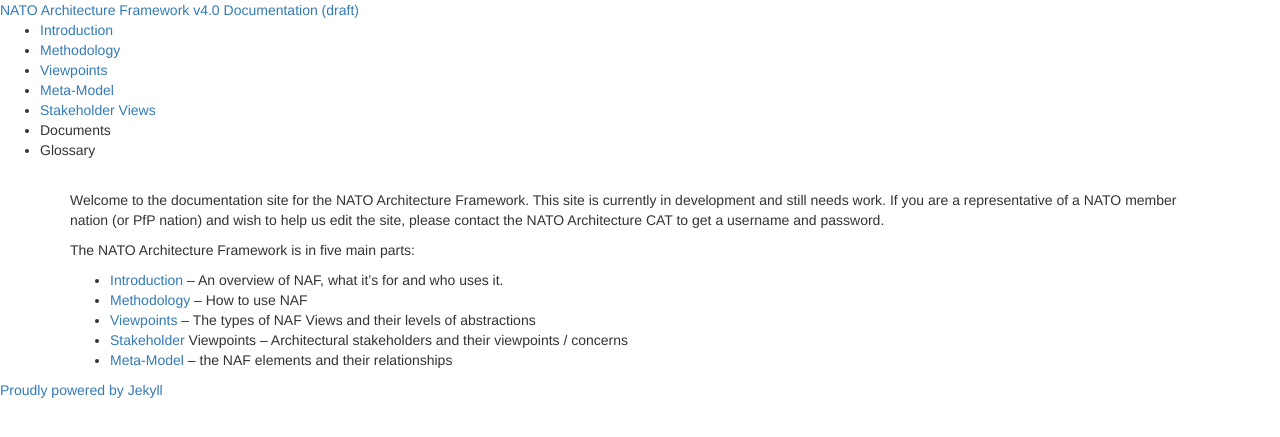
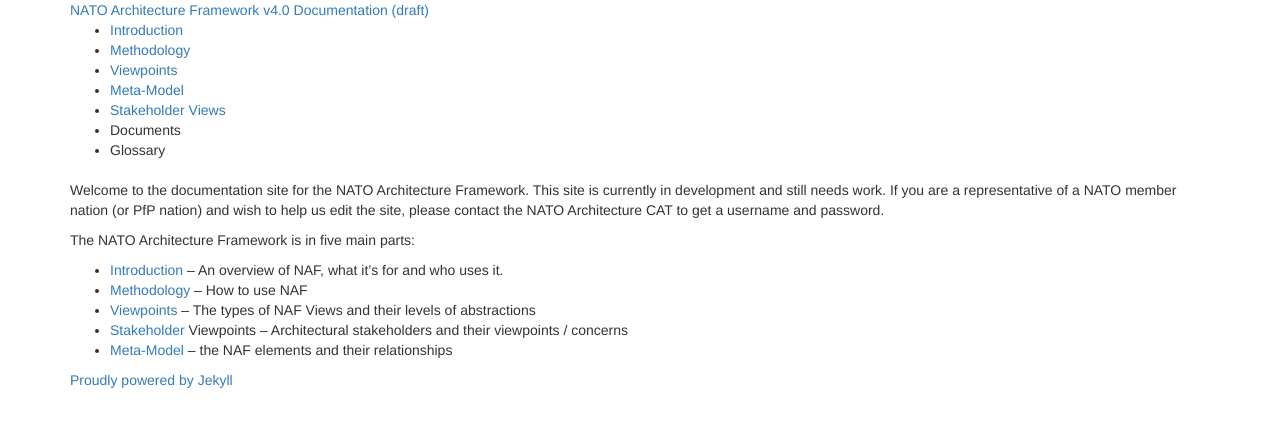
Before and after one commit to nafdocs/nafdocs.github.io, a Jekyll site: the page built from index.md, in a window 1280 px wide. Shown: the top 437 px of the page. Built offline with Jekyll 4.4.1, drawn with Linux system fonts in a browser that asks for light colours; nearby versions of some CDN libraries.

Commit message:
Extend scope of container

```diff
--- a/_layouts/default.html
+++ b/_layouts/default.html
@@ -2,14 +2,11 @@
 <html lang="en-uk">
 {% include head.html %}
   <body>
-
-    {% include header.html %}
     <div class="container">
+      {% include header.html %}
       {{ content }}
+      {% include footer.html %}
     </div>
-
-    {% include footer.html %}
-
     <!-- jQuery (necessary for Bootstrap's JavaScript plugins) -->
     <script src="https://ajax.googleapis.com/ajax/libs/jquery/1.11.2/jquery.min.js"></script>
     <!-- Include all compiled plugins (below), or include individual files as needed -->
```
